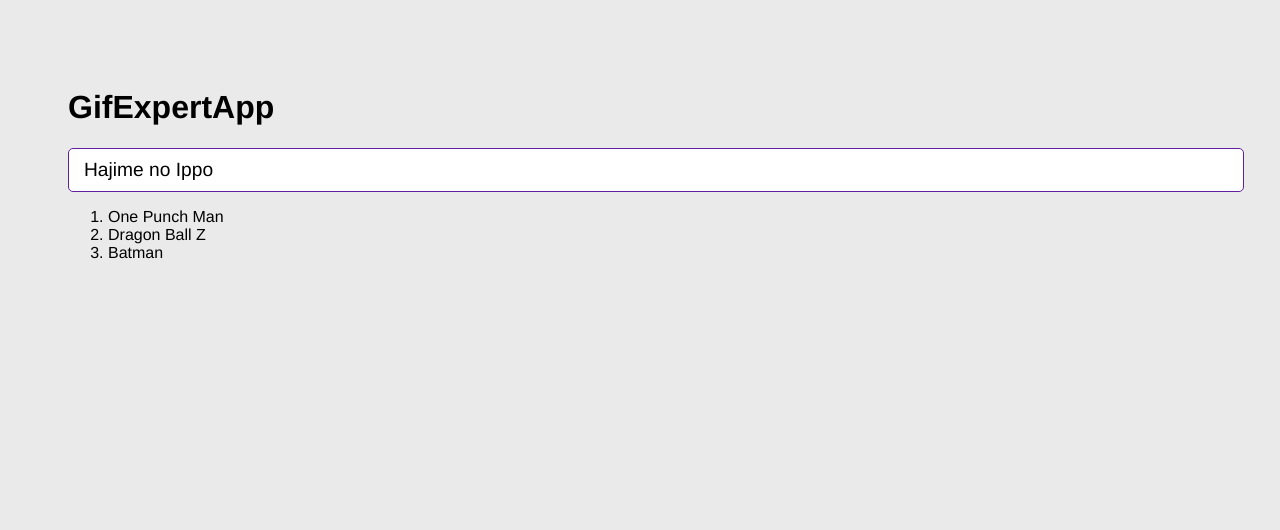
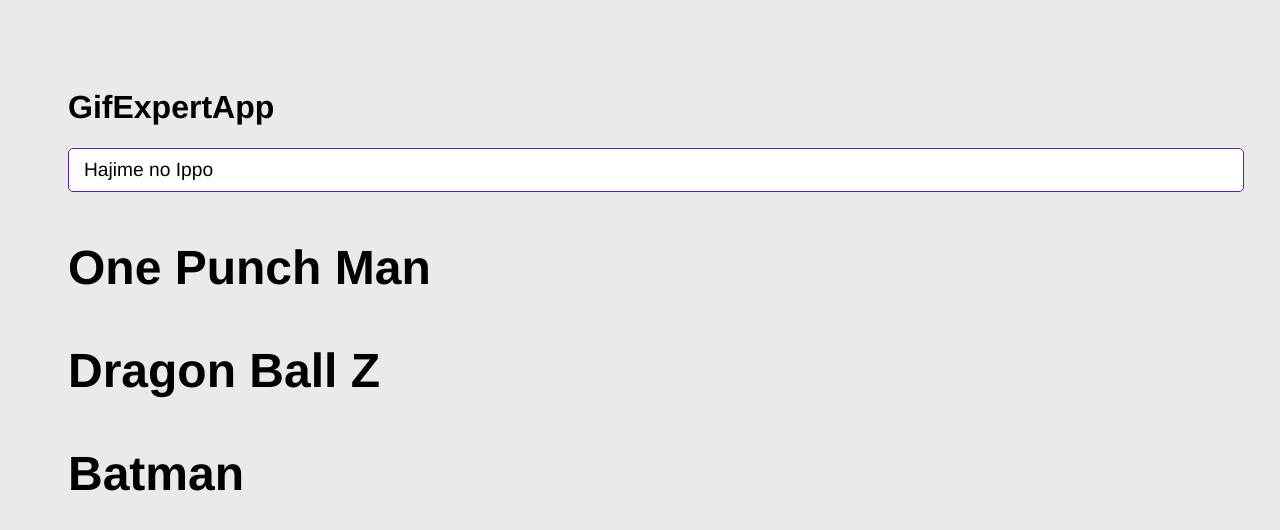
Before and after one commit to jespejo-run-dev/gif-expert-app, a React (Vite) app: page / in a window 1280 px wide. Shown: the top 530 px of the page. Built offline with nearby package versions, Linux system fonts and the light colour scheme.

Commit message:
GifGrid - Nuevo componente

```diff
--- a/src/GifExpertApp.jsx
+++ b/src/GifExpertApp.jsx
@@ -1,5 +1,6 @@
 import { useState } from "react"
 import { AddCategory } from "./components/AddCategory";
+import { GifGrid } from "./components/GifGrid";
 
 export const GifExpertApp = () => {
 
@@ -20,22 +21,21 @@ export const GifExpertApp = () => {
 
     return (
         <>
-            {/* Titulo */}
             <h1>GifExpertApp</h1>
 
-            {/* Input */}
             <AddCategory
-                // setCategories={setCategories}
                 onNewCategory={value => onAddCategory(value)}
             />
 
-            {/* Listado de Gif */}
-            <ol>
-                {categories.map( (category, i) => {
-                    return <li key={i}>{category}</li>
-                })}
-            </ol>
-                {/* Gif Item */}
+            {
+                categories.map( (category) => (
+                        <GifGrid
+                            key={category}
+                            category={category}
+                        />
+                    )
+                )
+            }
         </>
     )
 }
--- /dev/null
+++ b/src/components/GifGrid.jsx
@@ -0,0 +1,12 @@
+
+export const GifGrid = ({category}) => {
+
+    // API
+
+    return (
+        <>
+            <h3>{category}</h3>
+
+        </>
+    )
+}
```
